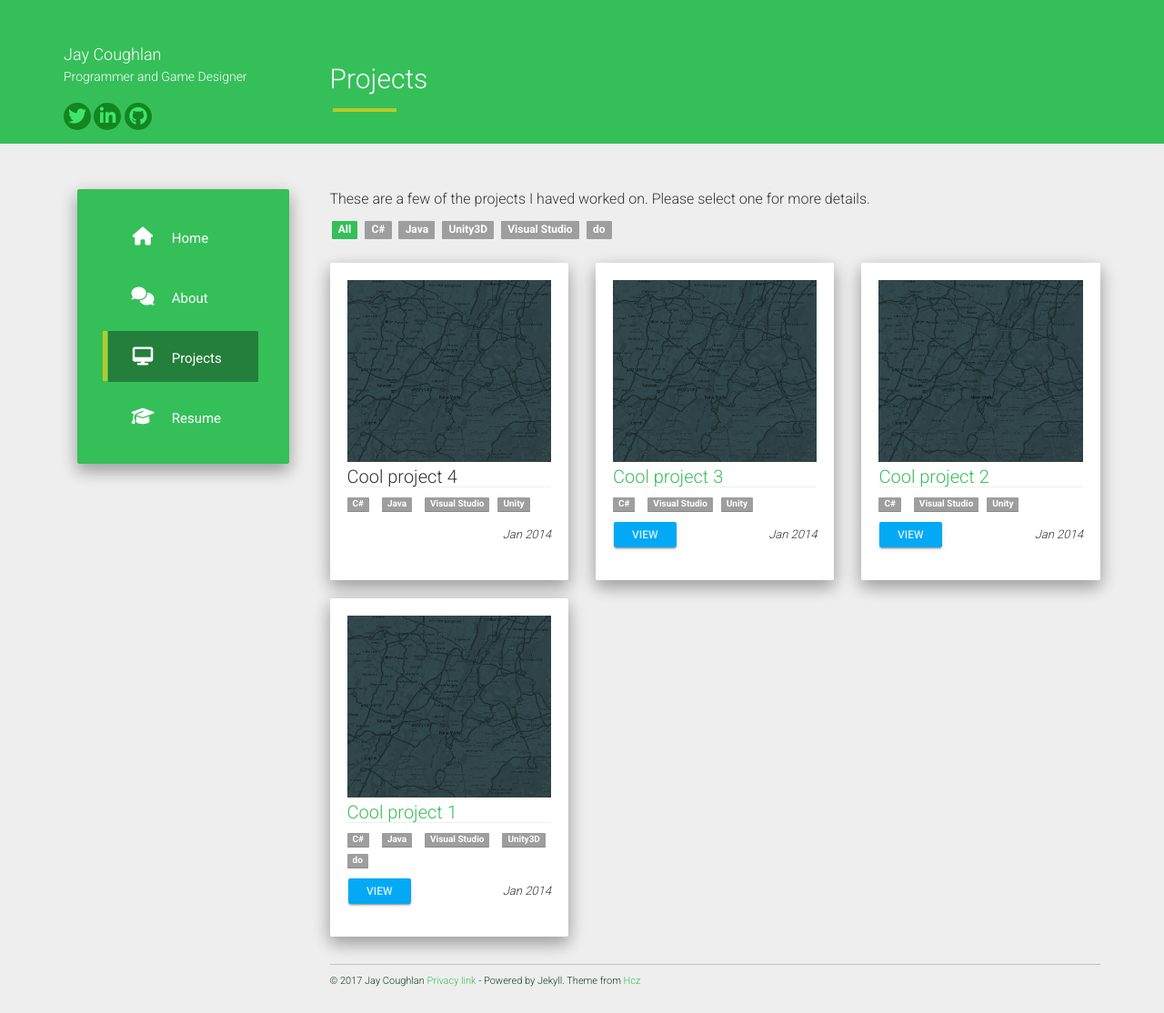
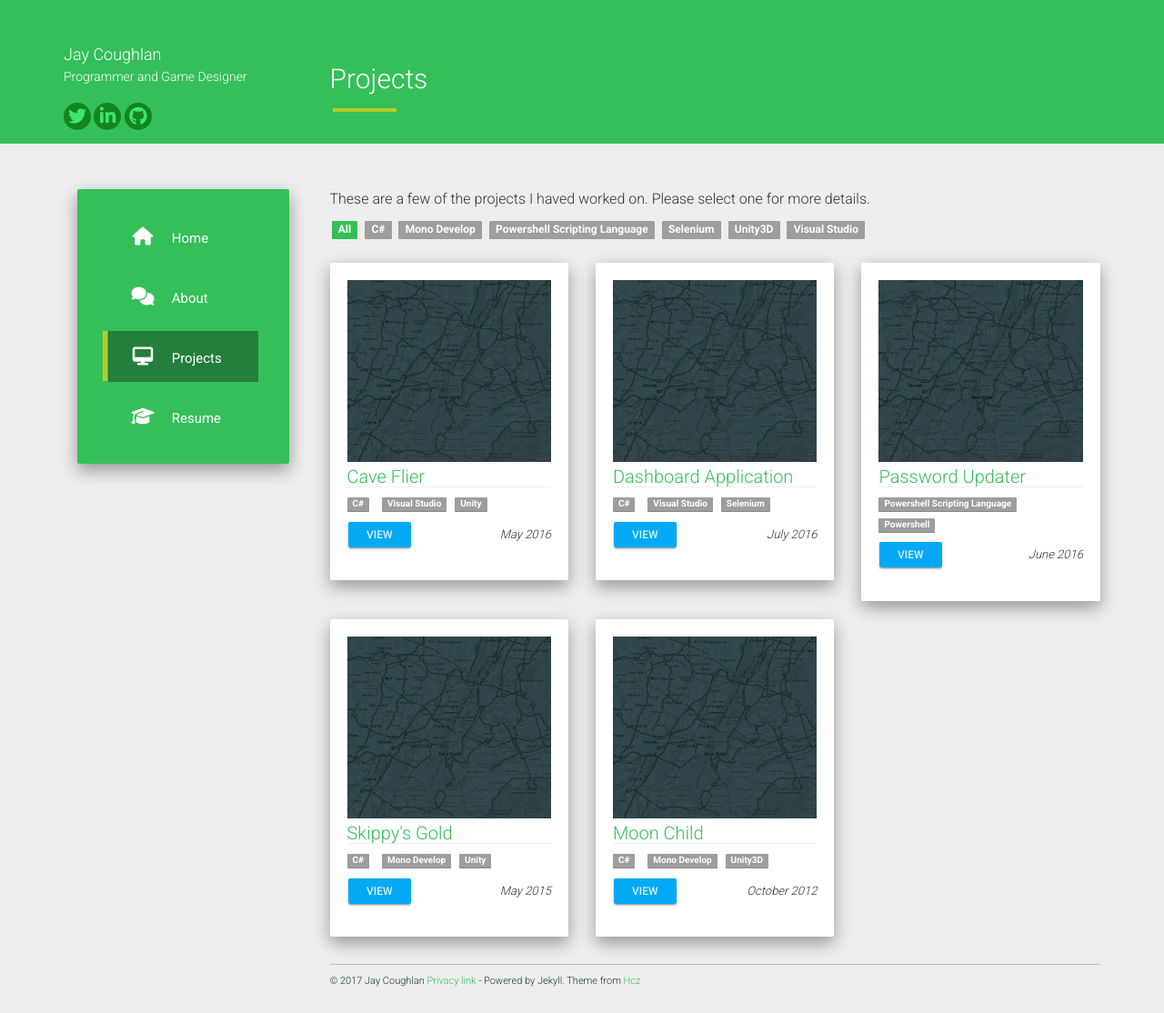
Before and after one commit to JayAKCoughlan/JayAkCoughlan.github.io, a Jekyll site: the page built from projects.md, in a window 1280 px wide. Shown: the whole page at 91% size. Built offline with Jekyll 4.4.1, drawn with Linux system fonts in a browser that asks for light colours; nearby versions of some CDN libraries.

Commit message:
finished major website adjustments. Now I just need content.

```diff
--- a/_data/projects.json
+++ b/_data/projects.json
@@ -1,46 +1,63 @@
 [
 	{
-		"name": "Cool project 1",
+		"name": "Moon Child",
 		"image": "placeholder.jpg",
-		"url": "/projects/project_cave_flier",
-		"startDate": "Jan 2014",
-		"endDate": "Jan 2014",
-		"devTime": "Three Weeks",
-		"tags": ["C#", "Visual Studio", "Unity3D", "do"],
-		"languages":["C#", "Java"],
-		"techs":["Visual Studio", "Unity3D", "do"]
+		"url": "#",
+		"company": "Vancouver Film School",
+		"startDate": "July 2012",
+		"endDate": "October 2012",
+		"devTime": "Four months",
+		"tags": ["C#", "Mono Develop", "Unity3D"],
+		"languages":["C#"],
+		"techs":["Mono Develop", "Unity3D"]
 	},
 	{
-		"name": "Cool project 2",
+		"name": "Skippy's Gold",
 		"image": "placeholder.jpg",
 		"url": "#",
-		"startDate": "Jan 2014",
-		"endDate": "Jan 2014",
+		"company": "BCIT",
+		"startDate": "May 2015",
+		"endDate": "May 2015",
+		"devTime": "Five Weeks",
+		"tags": ["C#", "Mono Develop", "Unity"],
+		"languages":["C#"],
+		"techs":["Mono Develop", "Unity"]
+	},
+	{
+		"name": "Password Updater",
+		"image": "placeholder.jpg",
+		"url": "#",
+		"company": "Absolute Software",
+		"startDate":"April 2016",
+		"endDate": "June 2016",
+		"devTime": "Three Months",
+		"tags": ["Powershell"],
+		"languages":["Powershell Scripting Language"],
+		"techs":["Powershell"]
+	},
+	{
+		"name": "Dashboard Application",
+		"image": "placeholder.jpg",
+		"url": "#",
+		"startDate": "May 2016",
+		"endDate": "July 2016",
+		"devTime": "Two Months",
+		"company": "Absolute Software",
+		"tags": ["C#", "Visual Studio", "Selenium"],
+		"languages":["C#"],
+		"techs":["Visual Studio", "Selenium"]
+	},
+	{
+		"name": "Cave Flier",
+		"image": "placeholder.jpg",
+		"url": "/2017/05/19/project-cave-flier.html",
+		"company": "BCIT",
+		"startDate": "May 2016",
+		"endDate": "May 2016",
 		"devTime": "Three Weeks",
 		"tags": ["C#", "Visual Studio", "Unity"],
 		"languages":["C#"],
 		"techs":["Visual Studio", "Unity"]
-	},
-	{
-		"name": "Cool project 3",
-		"image": "placeholder.jpg",
-		"url": "#",
-		"startDate": "Jan 2014",
-		"endDate": "Jan 2014",
-		"devTime": "Three Weeks",
-		"tags": ["C#", "Visual Studio", "Unity"],
-		"languages":["C#"],
-		"techs":["Visual Studio", "Unity"]
-	},
-	{
-		"name": "Cool project 4",
-		"image": "placeholder.jpg",
-		"startDate": "Jan 2014",
-		"endDate": "Jan 2014",
-		"devTime": "Three Weeks",
-		"tags": ["C#", "Java", "Visual Studio", "Unity"],
-		"languages":["C#", "Java"],
-		"techs":["Visual Studio", "Unity"]
 	}
 
 ]
--- a/_includes/header.html
+++ b/_includes/header.html
@@ -27,7 +27,7 @@
             <!-- not certain what this does-->
             <p class="info">
               {% if page.date %}
-                <span class="time">{{ page.date | date_to_string }}</span>
+                <span class="time">{{ site.data.projects[page.projectNum].name}}</span>
               {% endif %}
               {% if page.categories.size > 0 %}
                 <span class="categories">
--- a/_layouts/project.html
+++ b/_layouts/project.html
@@ -37,6 +37,10 @@ layout: default
                         <td><b>Development Time</b></td>
                         <td>{{site.data.projects[page.projectNum].startDate}} - {{site.data.projects[page.projectNum].endDate}}</td>
                     </tr>
+                    <tr>
+                        <td><b>Company</b></td>
+                        <td>{{site.data.projects[page.projectNum].company}}</td>
+                    </tr>
                 </table>
             </div>
             <img style="float:right" class="col-lg-6 col-md-6 col-sm-12 col-xs-12 image-responsive" src="/static/img/{{site.data.projects[page.projectNum].image}}"></img>
--- a/projects/project_cave_flier.md
+++ /dev/null
@@ -1,8 +0,0 @@
----
-layout: project
-title: Project
-permalink: /projects/project_cave_flier
-projectNum: 0
----
-
-This is a project, probably.
```
